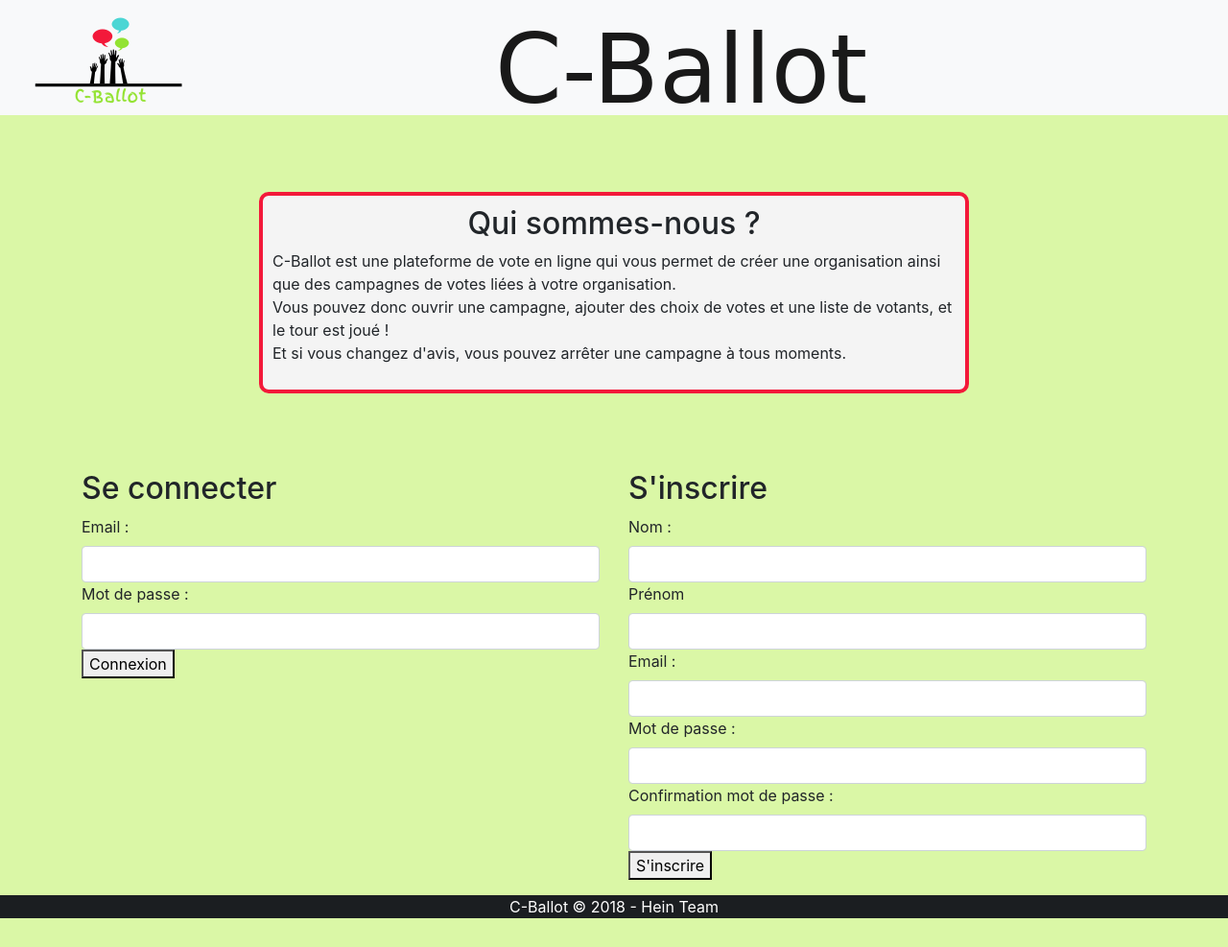
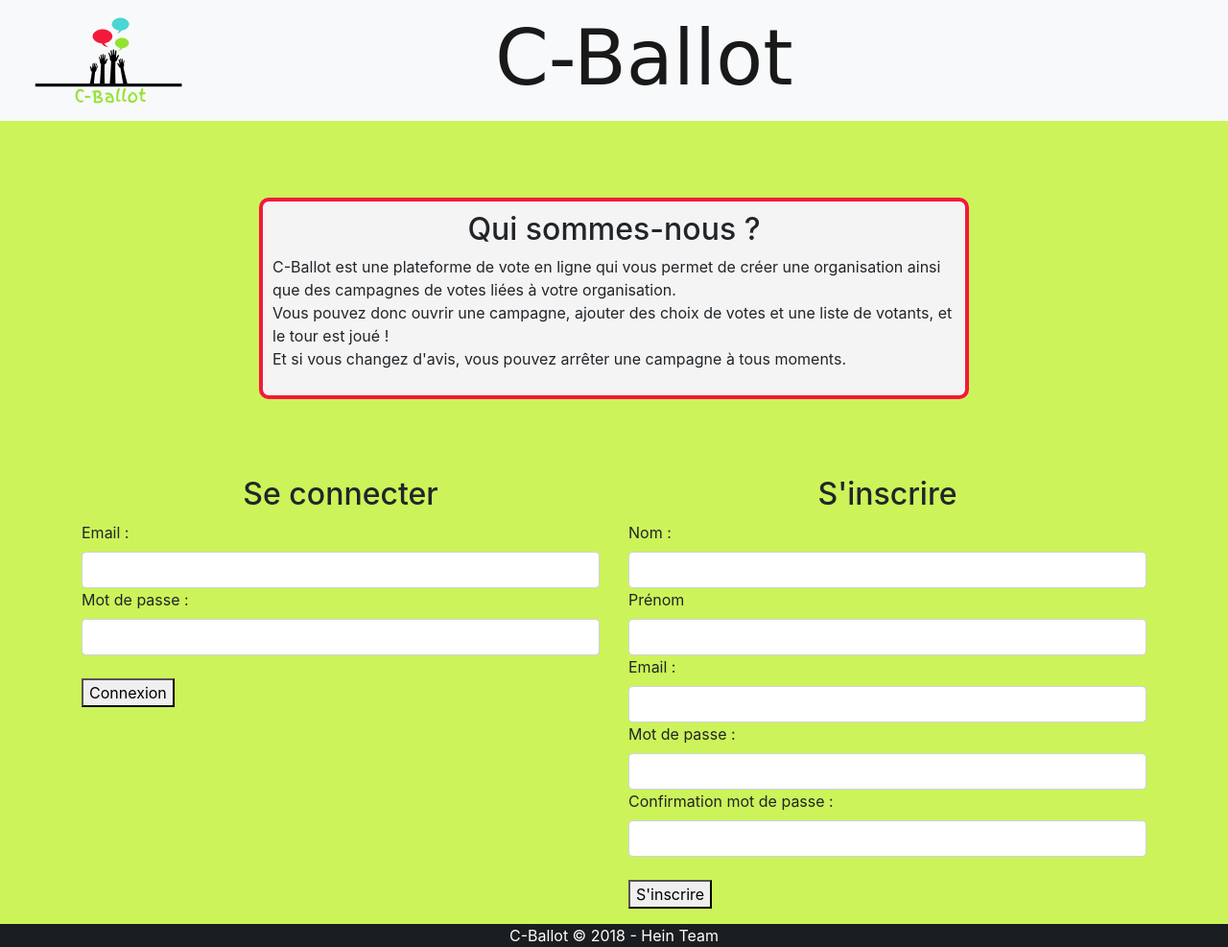
Before and after one commit to Eleonorth/C-Ballot-Vote_app, a PHP site: page / in a window 1280 px wide. Shown: the whole page at 96% size. Before the commit the page ends 957 px from the top, so only its background shows below. Run offline with PHP 8.4, Linux system fonts and the light colour scheme; some web fonts are replaced.

Commit message:
modif css

```diff
--- a/index.php
+++ b/index.php
@@ -17,7 +17,7 @@ session_start();
 
     <nav class="navbar navbar-light bg-light">
         <a class="navbar-brand" href="index.html">
-            <img src="src/logo.png" width="200" height="100" class="d-inline-block align-center" alt="">
+            <img src="src/logo.png" width="200" height="100" class="d-inline-block align-top" alt="">
             <h1>C-Ballot</h1>
         </a>
     </nav>
@@ -49,7 +49,7 @@ session_start();
 
                     <label>Mot de passe :</label>
                     <input type="password" name="mdp" class="form-control">
-
+                    <br>
                     <button type="submit">Connexion</button>
                 </form>
             </div>
@@ -71,7 +71,7 @@ session_start();
 
                     <label>Confirmation mot de passe :</label>
                     <input type="password" name="confirmMdp" class="form-control">
-
+                    <br>
                     <button type="submit">S'inscrire</button>
                 </form>
             </div>
--- a/src/style.css
+++ b/src/style.css
@@ -2,24 +2,25 @@
 nav h1 {
     font-family: 'Finger Paint', cursive;
     text-align: center;
-    font-size: 100px;
+    font-size: 80px;
     float: right;
     padding-left:300px;
+    margin: 0px;
 }
 
 nav {
-    height: 120px;
 }
 
 html {
     height: 100%;
+    padding: 0px;
 }
 
 /*border-color: #F3193A;*/
 
 body {
     min-height: 100%;
-    background-color: #DAF7A6;
+    background-color: #CCF359;
     /*font-family: 'PT Sans Narrow', sans-serif;*/
     position: relative;
 }
@@ -35,10 +36,10 @@ body {
     margin: 80px 200px 80px 200px;
     padding: 10px;
     background-color: #F4F4F4;
-
 }
 
-#register, #login {
+#register h2, #login h2 {
+    text-align: center;
 }
 
 footer {
```
